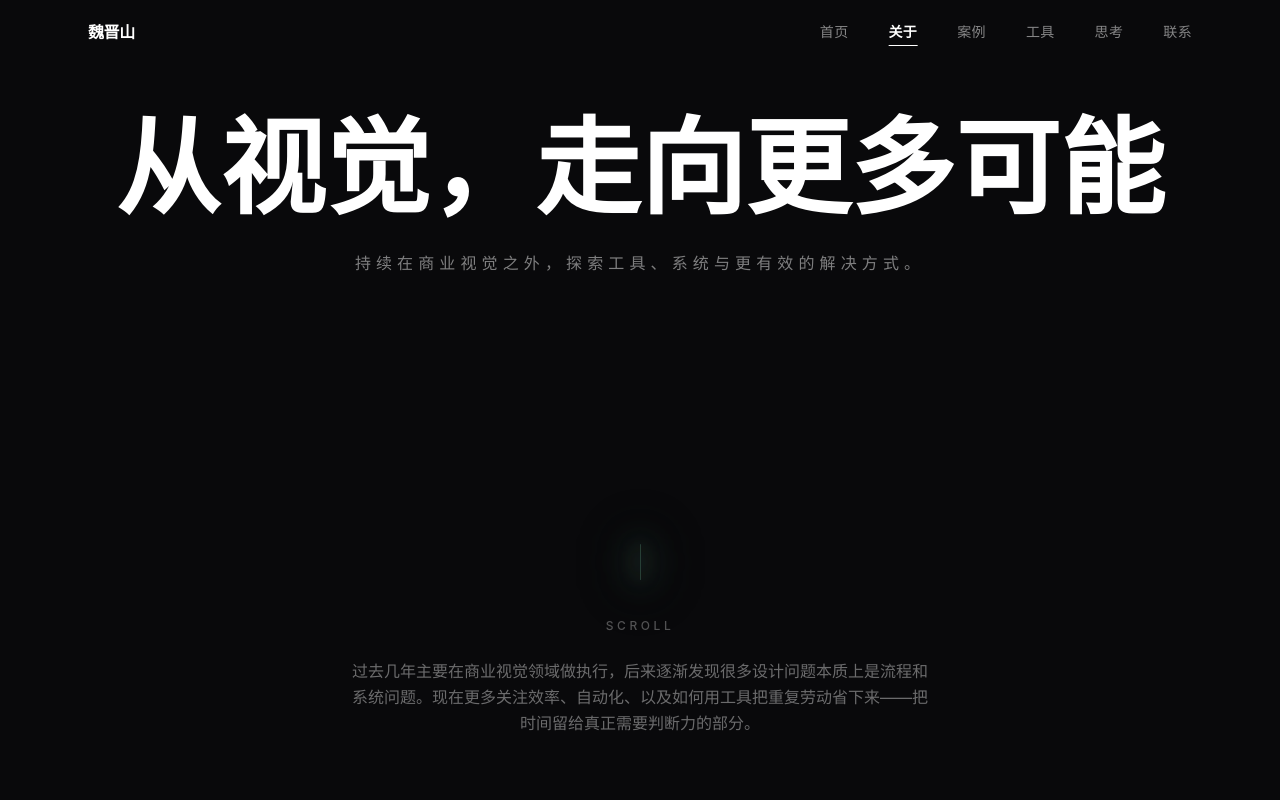
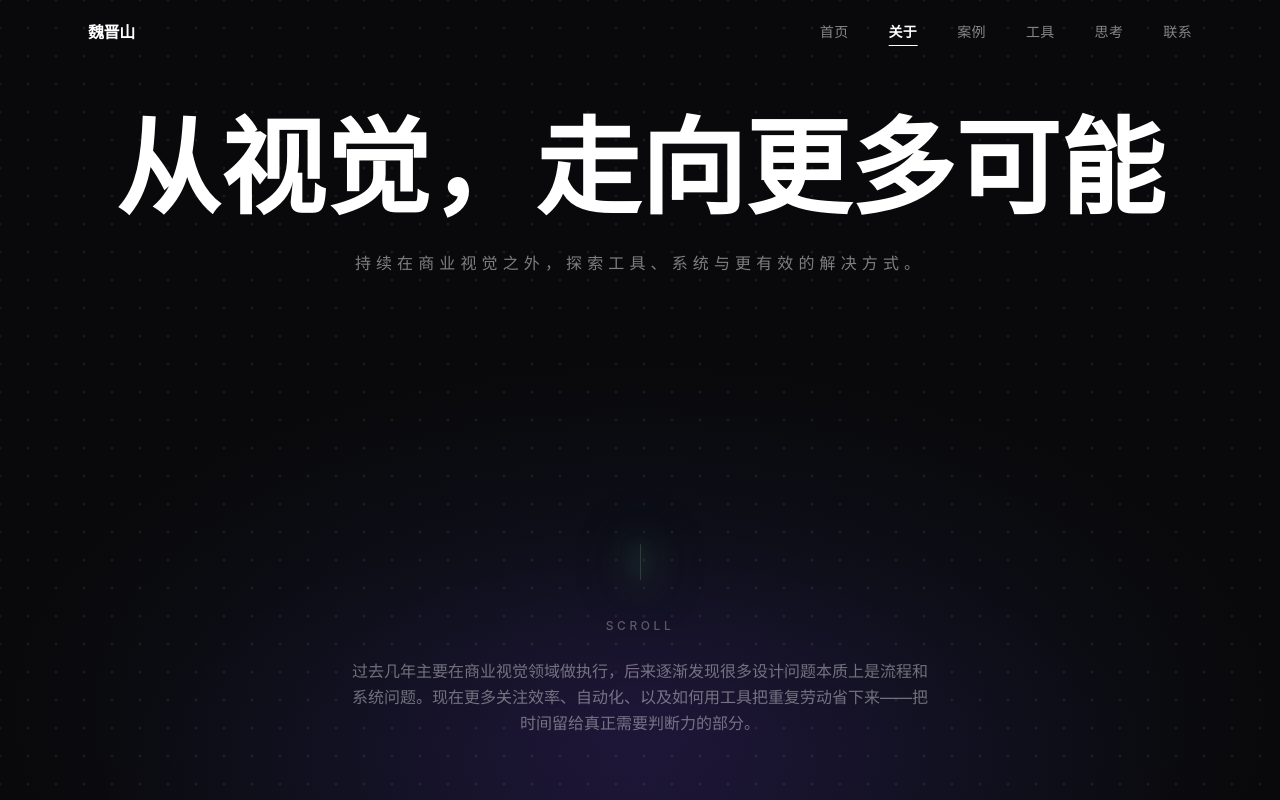
Before and after one commit to weijinshan97-design/weijinshan, a Next.js app: page / in a window 1280 px wide. Shown: the top 800 px of the page. Built offline with nearby package versions, Linux system fonts and the light colour scheme; a web font is replaced by a local one.

Commit message:
修复粒子效果层级：放在黑幕上方，跟随黑幕滚动

```diff
--- a/src/components/sections/Hero.tsx
+++ b/src/components/sections/Hero.tsx
@@ -57,22 +57,23 @@ export function Hero() {
 
   return (
     <section id="home" ref={sectionRef} className="relative bg-dark">
-      {/* Purple/blue glow — bottom half */}
-      <div className="fixed inset-0 z-[2] pointer-events-none">
-        <div className="absolute bottom-0 left-0 right-0 h-[55%] bg-[radial-gradient(ellipse_at_50%_80%,rgba(88,60,180,0.18)_0%,rgba(60,80,180,0.08)_35%,transparent_70%)]" />
-        <div className="absolute bottom-0 left-0 right-0 h-[40%] bg-[radial-gradient(ellipse_at_50%_100%,rgba(100,60,200,0.12)_0%,transparent_60%)]" />
-      </div>
-
-      {/* Particle field */}
-      <div className="fixed inset-0 z-[3]">
-        <ParticleField />
-      </div>
-
       {/* Black overlay — slides up */}
       <motion.div
         className="fixed inset-0 bg-dark z-10 pointer-events-none"
         style={{ y: overlayY }}
-      />
+      >
+        {/* Purple/blue glow — bottom half */}
+        <div className="absolute bottom-0 left-0 right-0 h-[55%] bg-[radial-gradient(ellipse_at_50%_80%,rgba(88,60,180,0.18)_0%,rgba(60,80,180,0.08)_35%,transparent_70%)]" />
+        <div className="absolute bottom-0 left-0 right-0 h-[40%] bg-[radial-gradient(ellipse_at_50%_100%,rgba(100,60,200,0.12)_0%,transparent_60%)]" />
+      </motion.div>
+
+      {/* Particle field — on top of black overlay */}
+      <motion.div
+        className="fixed inset-0 z-[11] pointer-events-none"
+        style={{ y: overlayY }}
+      >
+        <ParticleField />
+      </motion.div>
 
       {/* Title — fixed, scrolls with content after it appears */}
       <motion.div
--- a/src/components/ui/ParticleField.tsx
+++ b/src/components/ui/ParticleField.tsx
@@ -128,7 +128,7 @@ export function ParticleField() {
   return (
     <canvas
       ref={canvasRef}
-      className="absolute inset-0 z-[1] pointer-events-auto"
+      className="absolute inset-0 pointer-events-auto"
       style={{ opacity: 0.6 }}
     />
   );
```
